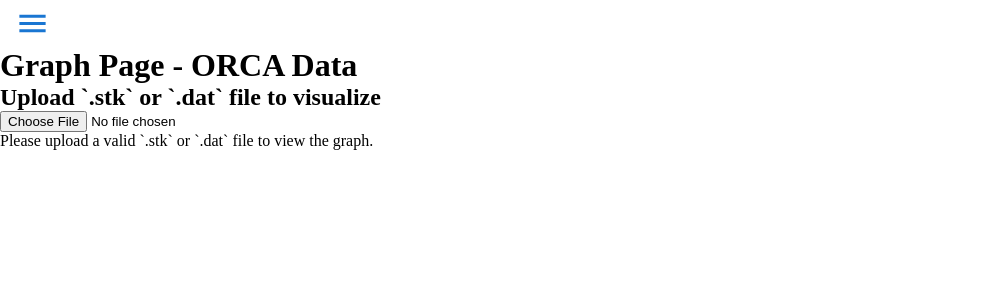
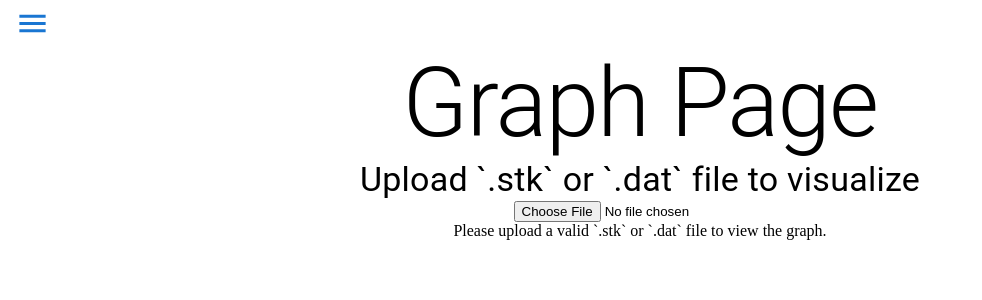
Before and after one commit to jacobfilik/conexs, a React (Vite) app: page /Conexs/graph in a window 1280 px wide. Shown: the top 300 px of the page, without its empty margins (0-982 px from the left). Built offline with nearby package versions, Linux system fonts and the light colour scheme.

Commit message:
Fixed typescript errors and implemented MUI

```diff
--- a/src/GraphPage.tsx
+++ b/src/GraphPage.tsx
@@ -1,18 +1,14 @@
 import SideDrawer from "./Components/SideDrawer";
 import '@h5web/lib/styles.css'
-import { LineVis, getDomain } from '@h5web/lib';
+import { Domain, LineVis, getDomain } from '@h5web/lib';
 import ndarray from 'ndarray';
 import { useState } from "react";
+import { Box, Typography } from "@mui/material";
 
 export default function GraphPage() {
-    // const x = [0, 1, 2, 3, 4, 5, 6, 7, 8, 9, 10];
-    // const yEqual2X = x.map(x => 2 * x); // Line for y = 2x
-    // const yArray = ndarray(yEqual2X)
-    // const xydomain = getDomain(yArray);
-
     const [xValues, setXValues] = useState<number[]>([]);
-    const [domain, setDomain] = useState(null);
-    const [dataArray, setDataArray] = useState(null);
+    const [domain, setDomain] = useState<Domain>();
+    const [dataArray, setDataArray] = useState<ndarray.NdArray<number[]>>();
 
     const handleFileUpload = (event: React.ChangeEvent<HTMLInputElement>) => {
         if (!event.target.files) return;
@@ -50,11 +46,10 @@
   return (
     <>
         <SideDrawer />
-        {/* <LineVis dataArray={yArray} domain={xydomain} title="y=2x" showGrid /> */}
-        <h1>Graph Page - ORCA Data</h1>
-        <h2>Upload `.stk` or `.dat` file to visualize</h2>
+        <Typography variant='h1' sx={{textAlign: "center"}}>Graph Page</Typography>
+        <Typography variant='h4' sx={{textAlign: "center"}}>Upload `.stk` or `.dat` file to visualize</Typography>
+        <Box sx={{textAlign: "center"}}>
             <input type="file" onChange={handleFileUpload} />
-
             {dataArray && domain ? (
                 <LineVis
                 dataArray={dataArray}                   // Y-axis values from the uploaded file
@@ -65,6 +60,7 @@
             ) : (
                 <p>Please upload a valid `.stk` or `.dat` file to view the graph.</p>
             )}
+        </Box>
     </>
   );
 }
```
Lines whose indentation alone changed are shown as unchanged.
